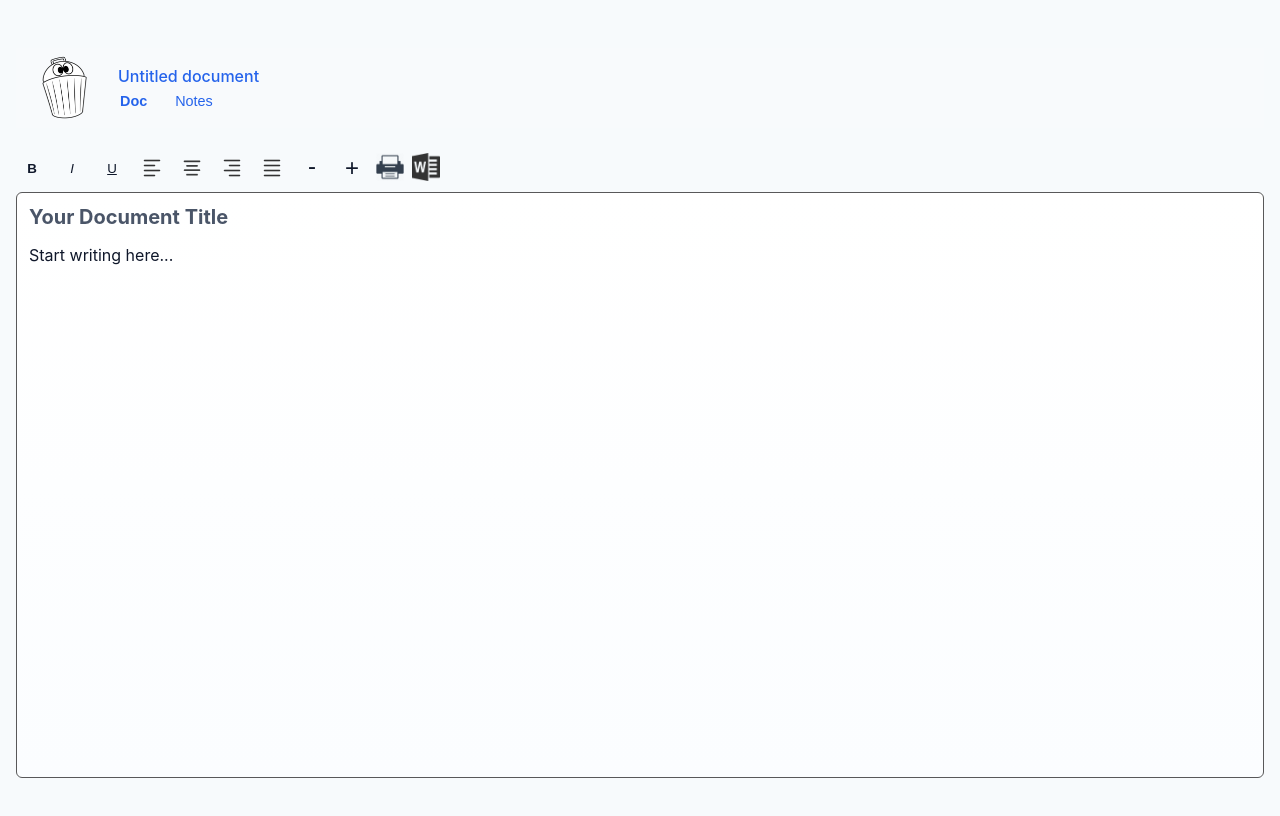
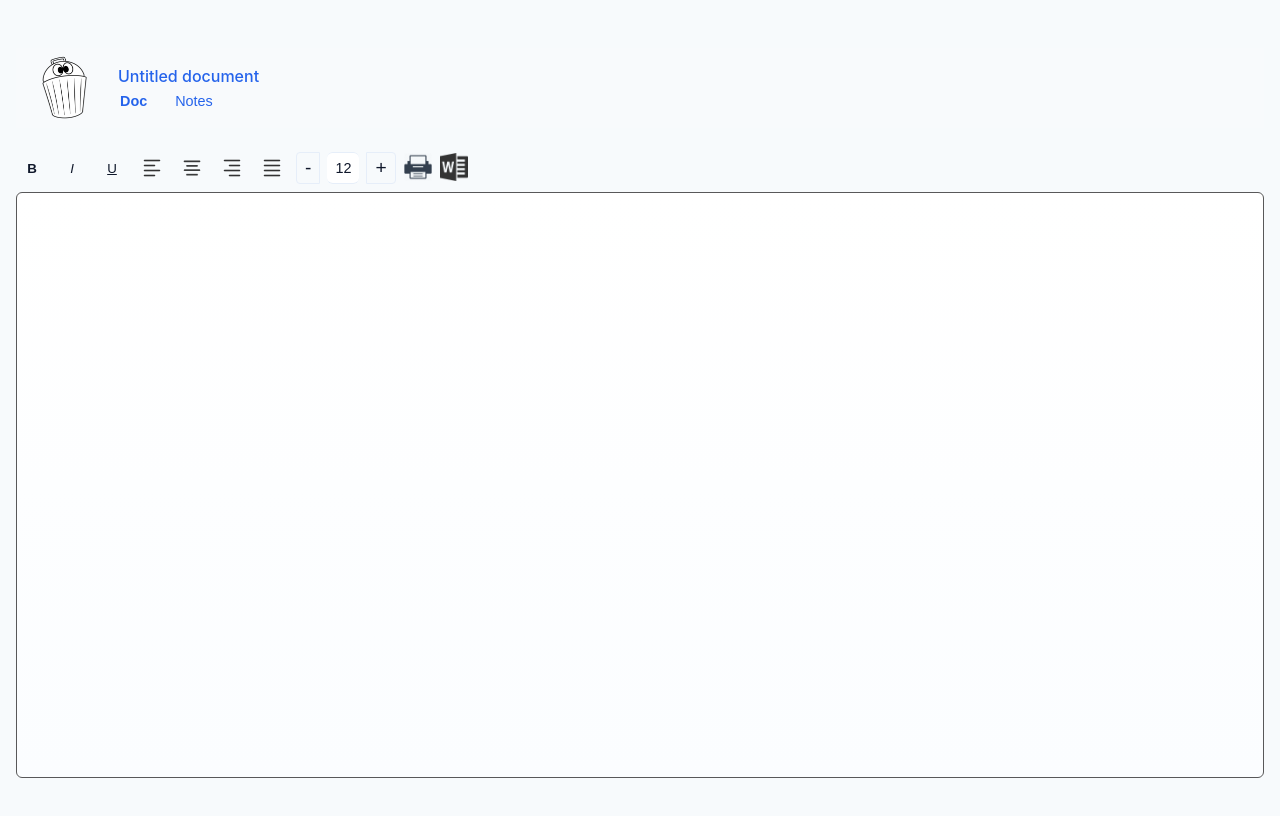
Before and after one commit to vaultdweller101/scrappr, a React (Vite) app: page / in a window 1280 px wide. Shown: the top 816 px of the page. Built offline with nearby package versions, Linux system fonts and the light colour scheme.

Commit message:
allow ability to change text size and see which size

```diff
--- a/package.json
+++ b/package.json
@@ -16,11 +16,17 @@
     "react-dom": "^18.2.0"
   },
   "devDependencies": {
+    "@eslint/js": "^9.39.1",
     "@types/file-saver": "^2.0.7",
     "@types/react": "^18.2.21",
     "@types/react-dom": "^18.2.7",
     "@vitejs/plugin-react": "^4.0.0",
+    "eslint": "^9.39.1",
+    "eslint-plugin-react": "^7.37.5",
+    "globals": "^16.5.0",
+    "jiti": "^2.6.1",
     "typescript": "^5.1.6",
+    "typescript-eslint": "^8.46.4",
     "vite": "^7.1.12"
   }
 }
--- a/src/Editor.tsx
+++ b/src/Editor.tsx
@@ -18,24 +18,42 @@ function checkSuggestionAtCursor(
   setCursorPosition: React.Dispatch<React.SetStateAction<{x: number, y: number} | null>>,
   findSuggestions: (word: string, sentence: string, savedNotes: SavedNote[], setSuggestions: React.Dispatch<React.SetStateAction<SavedNote[]>>) => void,
   setActiveSuggestionRange: React.Dispatch<React.SetStateAction<{ node: Node, start: number, end: number } | null>>,
-  savedNotes: SavedNote[]
+  savedNotes: SavedNote[],
+  // --- ADD THIS ---
+  setCurrentFontSize: React.Dispatch<React.SetStateAction<string>>
 ) {
   const selection = window.getSelection();
-  if (!selection || selection.rangeCount === 0 || !selection.isCollapsed) {
+  if (!selection || selection.rangeCount === 0) { // Simplified check
     setSuggestions([]);
     setCursorPosition(null);
     setActiveSuggestionRange(null);
     return;
   }
+
+  // Update font size from selection
+  // This runs even if selection is not collapsed (e.g., highlighting)
+  const size = document.queryCommandValue('fontSize');
+  setCurrentFontSize(size || '3'); // '3' is default <p> (12pt)
+
+  if (!selection.isCollapsed) {
+    // Don't show word suggestions if highlighting text
+    setSuggestions([]);
+    setCursorPosition(null);
+    setActiveSuggestionRange(null);
+    return;
+  }
+
   const range = selection.getRangeAt(0);
-  let node = range.startContainer;
-  let offset = range.startOffset;
+  const node = range.startContainer;
+  const offset = range.startOffset;
+
   if (node.nodeType !== Node.TEXT_NODE) {
     setSuggestions([]);
     setCursorPosition(null);
     setActiveSuggestionRange(null);
     return;
   }
+
   const textContent = node.textContent || '';
   let start = offset;
   let end = offset;
@@ -47,14 +65,12 @@ function checkSuggestionAtCursor(
   }
 
   const currentWord = textContent.substring(start, end).trim();
-  // Get the entire sentence (or paragraph)
-  const currentSentence = node.textContent || '';
+  const currentSentence = (node.textContent || '').trim();
 
+  // Check the *sentence* length, not just the word's length
   if (currentSentence.length > 2) {
-    // Pass both the word and the sentence
-    findSuggestions(currentWord, currentSentence.trim(), savedNotes, setSuggestions);
+    findSuggestions(currentWord, currentSentence, savedNotes, setSuggestions);
 
-    // Position logic
     const rect = range.getBoundingClientRect();
     const editorRect = editorRef.current?.getBoundingClientRect();
     if (!editorRect) return;
@@ -62,7 +78,6 @@ function checkSuggestionAtCursor(
       x: rect.left - editorRect.left,
       y: rect.bottom - editorRect.top + 8,
     });
-    // Range logic
     setActiveSuggestionRange({ node, start, end });
   } else {
     setSuggestions([]);
@@ -124,7 +139,7 @@ function findSuggestions(
   setSuggestions(topNotes);
 }
 
-// Handle suggestion click
+// (handleSuggestionClick function remains unchanged from your file)
 function handleSuggestionClick(
   noteContent: string,
   activeSuggestionRange: { node: Node, start: number, end: number } | null,
@@ -148,21 +163,32 @@ function handleSuggestionClick(
   editorRef.current.focus();
 }
 
+
 export default function Editor({ savedNotes, docName }: EditorProps) {
   const editorRef = useRef<HTMLDivElement | null>(null)
   const [suggestions, setSuggestions] = useState<SavedNote[]>([])
-  // Add state for cursor position
   const [cursorPosition, setCursorPosition] = useState<{ x: number, y: number } | null>(null);
   const [activeSuggestionRange, setActiveSuggestionRange] = useState<{ node: Node, start: number, end: number } | null>(null);
+  const [currentFontSize, setCurrentFontSize] = useState('3'); // 1-7 scale
+  const [fontSizeInput, setFontSizeInput] = useState('12'); // Display value (pt)
 
-  // For the doc load content from localStorage on mount
+  // Load content from localStorage on mount
   useEffect(() => {
     const savedContent = localStorage.getItem('scrappr-doc-content');
-    // Check for `null` specifically (in case content is an empty string)
-    if (editorRef.current && savedContent !== null) {
-      editorRef.current.innerHTML = savedContent;
+    if (editorRef.current) {
+      if (savedContent) { // Only set if there *is* saved content
+        editorRef.current.innerHTML = savedContent;
+      } else {
+        // Otherwise, ensure it's blank
+        editorRef.current.innerHTML = '';
+      }
     }
   }, []); // Empty array means this runs only once on mount
+
+  // Sync display input when true state changes
+  useEffect(() => {
+    setFontSizeInput(FONT_MAP[currentFontSize] || '12');
+  }, [currentFontSize]);
 
   const formatButtonStyle: React.CSSProperties = {
     border: 'none',
@@ -173,7 +199,8 @@ export default function Editor({ savedNotes, docName }: EditorProps) {
     display: 'flex',
     alignItems: 'center',
     justifyContent: 'center',
-    color: 'var(--text)'
+    color: 'var(--text)',
+    cursor: 'pointer' // Ensure it's clickable
   };
 
   const exportPDF = async () => {
@@ -218,62 +245,179 @@ export default function Editor({ savedNotes, docName }: EditorProps) {
   const setJustifyRight = () => document.execCommand('justifyRight')
   const setJustifyFull = () => document.execCommand('justifyFull')
 
-  const increaseFontSize = () => document.execCommand('increaseFontSize')
-  const decreaseFontSize = () => document.execCommand('decreaseFontSize')
+  // Maps the 1-7 scale to common point sizes for display
+  const FONT_MAP: { [key: string]: string } = {
+    '1': '8',
+    '2': '10',
+    '3': '12',
+    '4': '14',
+    '5': '18',
+    '6': '24',
+    '7': '36',
+  };
+
+  const PT_TO_SCALE_MAP: { [key: string]: string } = {
+    '8': '1',
+    '10': '2',
+    '12': '3',
+    '14': '4',
+    '18': '5',
+    '24': '6',
+    '36': '7',
+  };
+
+  const increaseFontSize = () => {
+    // Get the new size, clamped between 1 and 7
+    const newSize = Math.min(7, Number(currentFontSize) + 1);
+    document.execCommand('fontSize', false, newSize.toString());
+    setCurrentFontSize(newSize.toString());
+  }
+  const decreaseFontSize = () => {
+    // Get the new size, clamped between 1 and 7
+    const newSize = Math.max(1, Number(currentFontSize) - 1);
+    document.execCommand('fontSize', false, newSize.toString());
+    setCurrentFontSize(newSize.toString());
+  }
+
+  // When the input value changes (user is typing)
+  const handleFontSizeInputChange = (e: React.ChangeEvent<HTMLInputElement>) => {
+    setFontSizeInput(e.target.value);
+  };
+
+  // When the user blurs the input
+  const handleFontSizeInputBlur = () => {
+    // Revert to the "true" state's display value
+    setFontSizeInput(FONT_MAP[currentFontSize] || '12');
+  };
+
+  // When the user hits Enter in the input
+  const handleFontSizeInputKeyDown = (e: React.KeyboardEvent<HTMLInputElement>) => {
+    if (e.key === 'Enter') {
+      e.preventDefault(); // Stop form submission/newline
+
+      const ptSize = fontSizeInput.replace('pt', '').trim();
+      let scaleSize = '3'; // Default
+
+      // Find the closest appropriate 1-7 scale size
+      if (PT_TO_SCALE_MAP[ptSize]) {
+        scaleSize = PT_TO_SCALE_MAP[ptSize];
+      } else {
+        // Not a direct match, find closest
+        const numericSize = parseInt(ptSize, 10);
+        if (!isNaN(numericSize)) {
+          if (numericSize <= 8) scaleSize = '1';
+          else if (numericSize <= 10) scaleSize = '2';
+          else if (numericSize <= 12) scaleSize = '3';
+          else if (numericSize <= 14) scaleSize = '4';
+          else if (numericSize <= 18) scaleSize = '5';
+          else if (numericSize <= 24) scaleSize = '6';
+          else scaleSize = '7'; // Max size
+        }
+      }
+
+      // Apply the change
+      document.execCommand('fontSize', false, scaleSize);
+      // Update the "true" state
+      setCurrentFontSize(scaleSize);
+      // Update the display state to the *actual* mapped value
+      setFontSizeInput(FONT_MAP[scaleSize]);
+      // Re-focus the editor
+      editorRef.current?.focus();
+    }
+  };
 
   // Saves content and triggers suggestion check
   const handleEditorInput = () => {
-    // 1. Save content to localStorage
+    // 1. Save content
     if (editorRef.current) {
       localStorage.setItem('scrappr-doc-content', editorRef.current.innerHTML);
     }
-
-    // 2. Run the suggestion logic (as it was before)
+    // 2. Run suggestion logic
     setTimeout(() => checkSuggestionAtCursor(
       editorRef,
       setSuggestions,
       setCursorPosition,
       findSuggestions,
       setActiveSuggestionRange,
-      savedNotes
+      savedNotes,
+      setCurrentFontSize // <-- ADD THIS
     ), 0);
   };
 
-  function FormatButton({ onClick, children, extraStyle }: {
+  function FormatButton({ onClick, children, extraStyle, title}: {
     onClick: () => void,
     children: React.ReactNode,
-    extraStyle?: React.CSSProperties
+    extraStyle?: React.CSSProperties,
+    title?: string,
   }) {
     return (
-      <button onClick={onClick} style={{ ...formatButtonStyle, ...extraStyle }}>
+      <button
+        onClick={onClick}
+        title={title}
+        style={{ ...formatButtonStyle, ...extraStyle }}
+      >
         {children}
       </button>
     );
   }
 
   return (
-    // Added position: 'relative' to contain the absolute modal
     <div style={{ position: 'relative' }}>
       <div className="controls">
-        <FormatButton onClick={setBold} extraStyle={{ fontWeight: 'bold' }}>B</FormatButton>
-        <FormatButton onClick={setItalic} extraStyle={{ fontStyle: 'italic' }}>I</FormatButton>
-        <FormatButton onClick={setUnderline} extraStyle={{ textDecoration: 'underline' }}>U</FormatButton>
+        <FormatButton onClick={setBold} title="Bold (Ctrl+B)" extraStyle={{ fontWeight: 'bold' }}>B</FormatButton>
+        <FormatButton onClick={setItalic} title="Italic (Ctrl+I)" extraStyle={{ fontStyle: 'italic' }}>I</FormatButton>
+        <FormatButton onClick={setUnderline} title="Underline (Ctrl+U)" extraStyle={{ textDecoration: 'underline' }}>U</FormatButton>
 
-        <FormatButton onClick={setJustifyLeft}>
+        <FormatButton onClick={setJustifyLeft} title="Align Left">
           <img src="/assets/align-left.png" alt="Align Left" style={{ width: 20, height: 20, opacity: 0.8 }} />
         </FormatButton>
-        <FormatButton onClick={setJustifyCenter}>
+        <FormatButton onClick={setJustifyCenter} title="Align Center">
           <img src="/assets/align-center.png" alt="Align Center" style={{ width: 20, height: 20, opacity: 0.8 }} />
         </FormatButton>
-        <FormatButton onClick={setJustifyRight}>
+        <FormatButton onClick={setJustifyRight} title="Align Right">
           <img src="/assets/align-right.png" alt="Align Right" style={{ width: 20, height: 20, opacity: 0.8 }} />
         </FormatButton>
-        <FormatButton onClick={setJustifyFull}>
+        <FormatButton onClick={setJustifyFull} title="Align Justify">
           <img src="/assets/align-justify.png" alt="Align Justify" style={{ width: 20, height: 20, opacity: 0.8 }} />
         </FormatButton>
 
-        <FormatButton onClick={decreaseFontSize} extraStyle={{ fontSize: '1.5rem', lineHeight: 1, paddingBottom: '4px' }}>-</FormatButton>
-        <FormatButton onClick={increaseFontSize} extraStyle={{ fontSize: '1.5rem', lineHeight: 1 }}>+</FormatButton>
+        <FormatButton
+          onClick={decreaseFontSize}
+          title="Decrease Font Size"
+          extraStyle={{ fontSize: '1.2rem', lineHeight: 1, padding: '2px 8px', border: '1px solid var(--border)', borderRadius: '4px 0 0 4px', width: 'auto' }}
+        >-</FormatButton>
+
+        <input
+          type="text"
+          title="Font size (pt)"
+          value={fontSizeInput}
+          onChange={handleFontSizeInputChange}
+          onKeyDown={handleFontSizeInputKeyDown}
+          onBlur={handleFontSizeInputBlur}
+          onFocus={e => e.target.select()} // Select all text on click
+          style={{
+            width: '32px',
+            textAlign: 'center',
+            fontSize: '0.9rem',
+            color: 'var(--text)',
+            border: '1px solid var(--border)',
+            borderLeft: 'none',
+            borderRight: 'none',
+            padding: '5px 0',
+            lineHeight: 1.4,
+            fontVariantNumeric: 'tabular-nums',
+            outline: 'none',
+            marginLeft: '-1px', // Overlap buttons for seamless look
+            marginRight: '-1px',
+            zIndex: 1 // Ensure input border is on top
+          }}
+        />
+
+        <FormatButton
+          onClick={increaseFontSize}
+          title="Increase Font Size"
+          extraStyle={{ fontSize: '1.2rem', lineHeight: 1, padding: '2px 8px', border: '1px solid var(--border)', borderRadius: '0 4px 4px 0', width: 'auto' }}
+        >+</FormatButton>
 
         <button onClick={exportPDF} title="Print / Export PDF" style={{ padding: 0, background: 'none', border: 'none' }}>
           <img src="/assets/printer-icon-998.png" alt="Print" style={{ width: 28, height: 28 }} />
@@ -294,13 +438,12 @@ export default function Editor({ savedNotes, docName }: EditorProps) {
           }}
         >
         <h3>Related Notes</h3>
-          {/* Add the new wrapper div here */}
           <div className="suggestions-list">
             {suggestions.map(note => (
               <div
                 key={note.id}
                 className="suggestion"
-                title="Similar note found"
+                title="Click to insert note"
                 onClick={() => handleSuggestionClick(
                   note.content,
                   activeSuggestionRange,
@@ -324,13 +467,10 @@ export default function Editor({ savedNotes, docName }: EditorProps) {
         contentEditable
         suppressContentEditableWarning
         aria-label="Document editor"
-        // We use a timeout to let the DOM update before we check it
         onInput={handleEditorInput}
-        onKeyUp={() => setTimeout(() => checkSuggestionAtCursor(editorRef, setSuggestions, setCursorPosition, findSuggestions, setActiveSuggestionRange, savedNotes), 0)}
-        onClick={() => setTimeout(() => checkSuggestionAtCursor(editorRef, setSuggestions, setCursorPosition, findSuggestions, setActiveSuggestionRange, savedNotes), 0)}
+        onKeyUp={() => setTimeout(() => checkSuggestionAtCursor(editorRef, setSuggestions, setCursorPosition, findSuggestions, setActiveSuggestionRange, savedNotes, setCurrentFontSize), 0)}
+        onClick={() => setTimeout(() => checkSuggestionAtCursor(editorRef, setSuggestions, setCursorPosition, findSuggestions, setActiveSuggestionRange, savedNotes, setCurrentFontSize), 0)}
       >
-        <h2>Your Document Title</h2>
-        <p>Start writing here...</p>
       </div>
     </div>
   )
--- a/src/custom.d.ts
+++ b/src/custom.d.ts
@@ -3,12 +3,12 @@ declare module '*.png'
 declare module '*.jpg'
 declare module '*.svg'
 declare module 'html-docx-js/dist/html-docx' {
-  const htmlDocx: any
+  const htmlDocx: (content: string, options?: object) => Blob
   export default htmlDocx
 }
 
 declare module 'html-docx-js' {
-  const htmlDocx: any
+  const htmlDocx: (content: string, options?: object) => Blob
   export default htmlDocx
 }
 
```
Also changed, not shown: eslint.config.mts (added), 2 other files (tests, documents, lock files or other folders).
